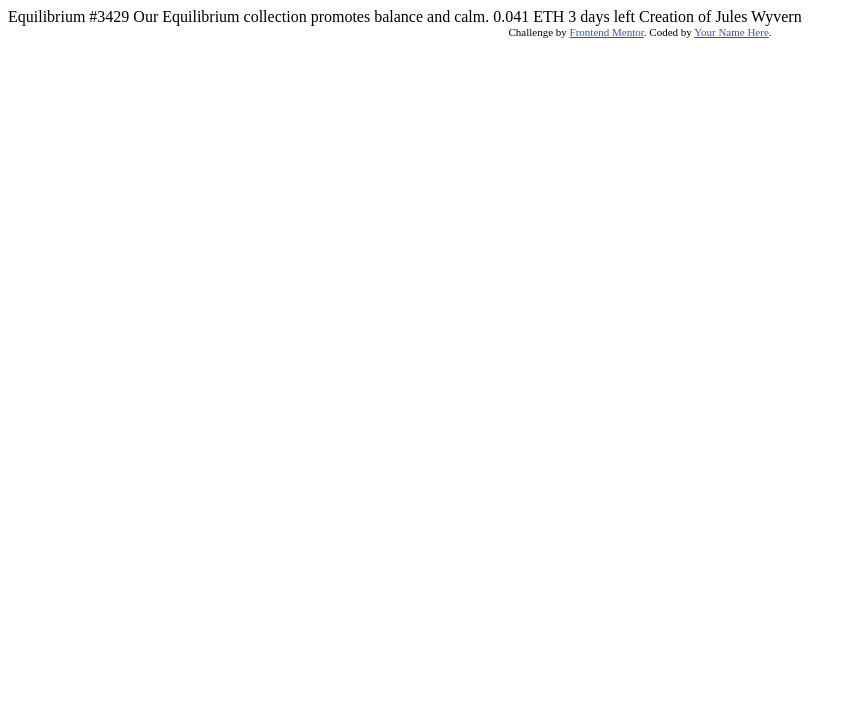
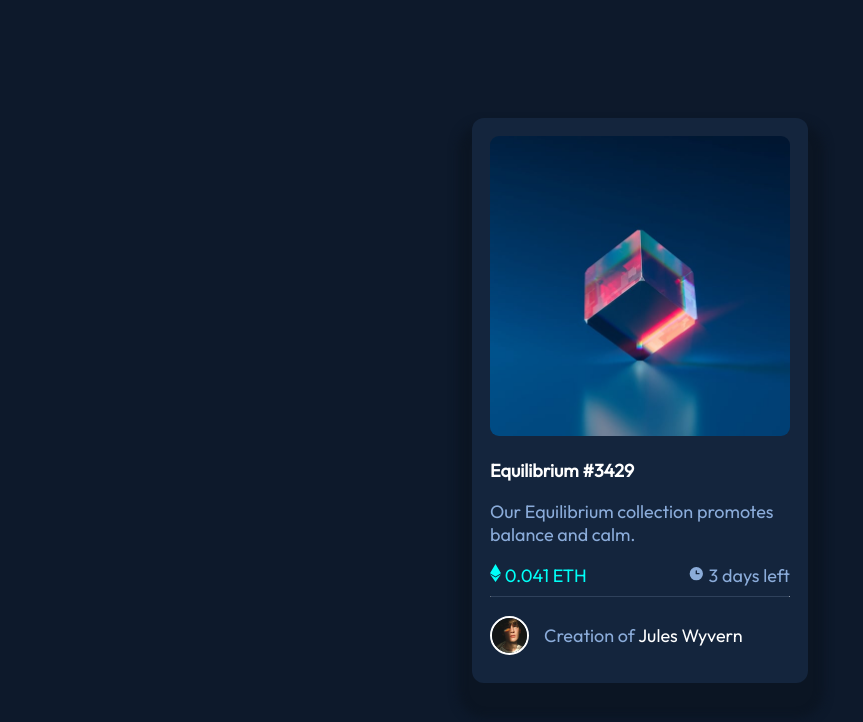
Before and after one commit to pperdana/nft-preview-card-component, a plain HTML site: page index.html in a window 1280 px wide. Shown: the whole page, without its empty margins (0-863 px from the left). Drawn offline with Linux system fonts and the light colour scheme.

Commit message:
update files

```diff
--- /dev/null
+++ b/css/style.css
@@ -0,0 +1,128 @@
+@import url('https://fonts.googleapis.com/css2?family=Outfit&display=swap');
+
+:root {
+    /* Colors */
+    /* Primary */
+    --soft-blue: hsl(215, 51%, 70%);
+    --cyan: hsl(178, 100%, 50%);
+    /* Neutral  */
+    --very-dark-blue-main: hsl(217, 54%, 11%);
+    --very-dark-blue-card: hsl(216, 50%, 16%);
+    --very-dark-blue-line: hsl(215, 32%, 27%);
+    --white: hsl(0, 0%, 100%);
+}
+
+body {
+    margin: 0;
+    font-family: 'Outfit', sans-serif;
+    font-size: 18px;
+    background-color: var(--very-dark-blue-main);
+}
+
+main {
+    height: 100vh;
+    display: flex;
+    justify-content: center;
+    align-items: center;
+}
+
+.card-conttainer {
+    background-color: var(--very-dark-blue-card);
+    width: 300px;
+    padding: 18px;
+    border-radius: 12px;
+    box-shadow: 1px 20px 10px 15px hsl(215, 54%, 9%);
+}
+
+.img-container img {
+    width: 100%;
+    border-radius: 9px;
+    /* z-index: 9999; */
+}
+
+.img-container {
+    position: relative;
+}
+
+.eye-container {
+    position: absolute;
+    top: 0px;
+    width: 300px;
+    height: 300px;
+    border-radius: 9px;
+    display: flex;
+    justify-content: center;
+    align-items: center;
+}
+
+.eye-container:hover {
+    position: absolute;
+    background-image: url(../images/icon-view.svg);
+    background-repeat: no-repeat, repeat;
+    background-position: center;
+    background-color: hsla(215, 74%, 79%, 0.302);
+    top: 0px;
+    width: 300px;
+    height: 300px;
+    border-radius: 9px;
+    display: flex;
+    justify-content: center;
+    align-items: center;
+}
+
+/******** text container ********/
+#title {
+    font-weight: 600;
+    color: var(--white);
+}
+
+#title:hover {
+    color: var(--cyan);
+}
+
+#description {
+    font-weight: 400;
+    color: var(--soft-blue);
+}
+
+#eth-num {
+    font-weight: 300;
+    color: var(--cyan);
+}
+
+.time-left {
+    float: right;
+    color: var(--soft-blue);
+}
+
+hr {
+    border-top: 0.5px solid var(--very-dark-blue-line);
+    border-bottom: 0;
+}
+
+/******** Creator ********/
+.creator {
+    display: flex;
+    justify-content: left;
+    align-items: center;
+}
+
+.creator img {
+    border: solid white 2px;
+    width: 35px;
+    border-radius: 50%;
+
+}
+
+.creator p {
+    margin-left: 15px;
+    color: var(--soft-blue);
+}
+
+.creator p span {
+    color: var(--white);
+}
+
+.creator p span:hover {
+    color: var(--cyan);
+}
--- a/index.html
+++ b/index.html
@@ -1,33 +1,64 @@
 <!DOCTYPE html>
 <html lang="en">
+
 <head>
   <meta charset="UTF-8">
-  <meta name="viewport" content="width=device-width, initial-scale=1.0"> <!-- displays site properly based on user's device -->
+  <meta name="viewport" content="width=device-width, initial-scale=1.0">
+  <!-- displays site properly based on user's device -->
 
   <link rel="icon" type="image/png" sizes="32x32" href="./images/favicon-32x32.png">
-
+  <link rel="stylesheet" href="css/style.css">
   <title>Frontend Mentor | NFT preview card component</title>
 
   <!-- Feel free to remove these styles or customise in your own stylesheet 👍 -->
   <style>
-    .attribution { font-size: 11px; text-align: center; }
-    .attribution a { color: hsl(228, 45%, 44%); }
+    .attribution {
+      font-size: 11px;
+      text-align: center;
+    }
+
+    .attribution a {
+      color: hsl(228, 45%, 44%);
+    }
   </style>
 </head>
+
 <body>
+  <main>
+    <div class="card-conttainer">
+      <div class="img-container">
+        <img src="images/image-equilibrium.jpg" alt="">
+        <div class="eye-container">
+        </div>
+      </div>
+      <div class="text-container">
+        <p id="title">Equilibrium #3429</p>
+        <p id="description">Our Equilibrium collection promotes balance and calm.</p>
+        <div class="eth-time">
+          <div class="time-left text">
+            <svg width="17" height="17" xmlns="http://www.w3.org/2000/svg">
+              <path
+                d="M8.305 2.007a6.667 6.667 0 1 0 0 13.334 6.667 6.667 0 0 0 0-13.334Zm2.667 7.334H8.305a.667.667 0 0 1-.667-.667V6.007a.667.667 0 0 1 1.334 0v2h2a.667.667 0 0 1 0 1.334Z"
+                fill="#8BACD9" />
+            </svg>
+            <span>3 days left</span>
+          </div>
+          <div class="eth text">
+            <svg width="11" height="18" xmlns="http://www.w3.org/2000/svg">
+              <path d="M11 10.216 5.5 18 0 10.216l5.5 3.263 5.5-3.262ZM5.5 0l5.496 9.169L5.5 12.43 0 9.17 5.5 0Z"
+                fill="#00FFF8" />
+            </svg>
+            <span id="eth-num">0.041 ETH</span>
+          </div>
+        </div>
+        <hr>
+        <div class="creator text">
+          <img src="images/image-avatar.png" alt="">
+          <p>Creation of <span>Jules Wyvern</span></p>
+        </div>
+      </div>
+    </div>
+  </main>
+</body>
 
-  Equilibrium #3429
-
-  Our Equilibrium collection promotes balance and calm.
-
-  0.041 ETH
-  3 days left
-
-  Creation of Jules Wyvern
-
-  <div class="attribution">
-    Challenge by <a href="https://www.frontendmentor.io?ref=challenge" target="_blank">Frontend Mentor</a>.
-    Coded by <a href="#">Your Name Here</a>.
-  </div>
-</body>
 </html>
```
